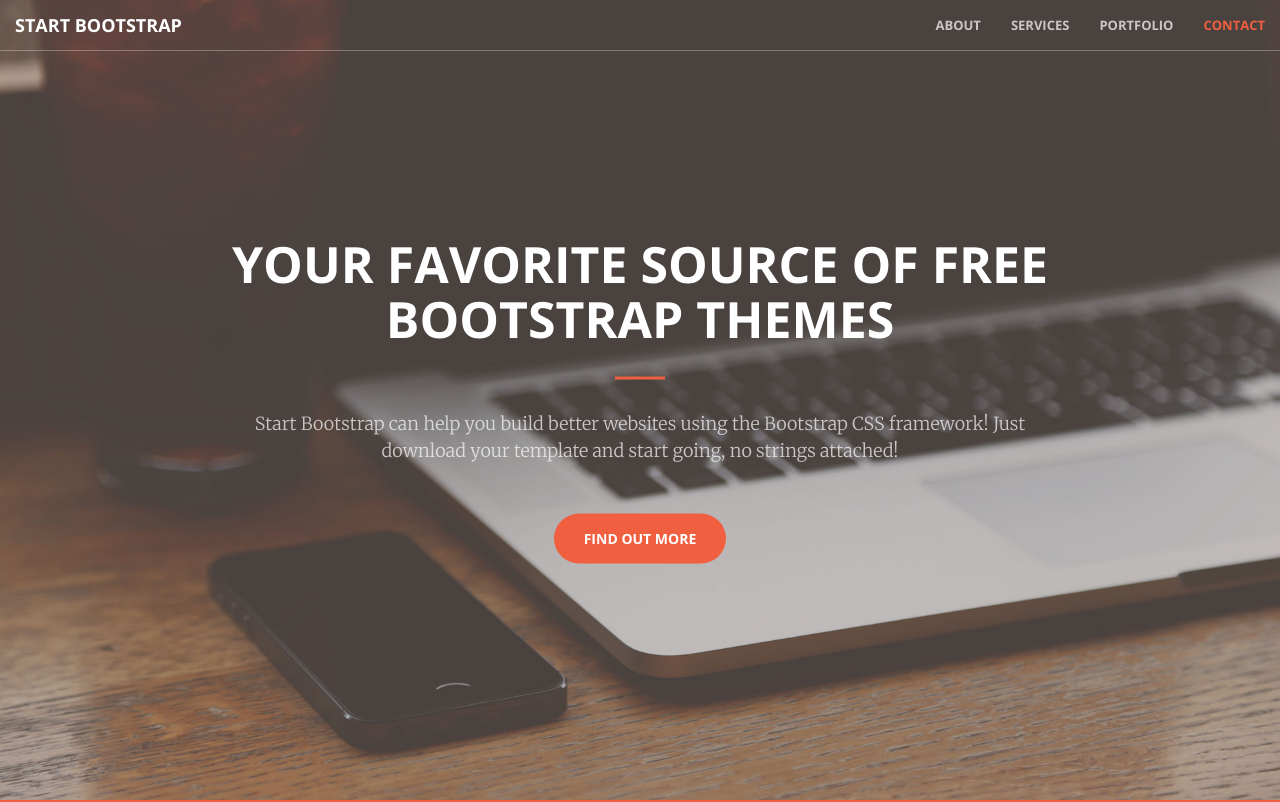
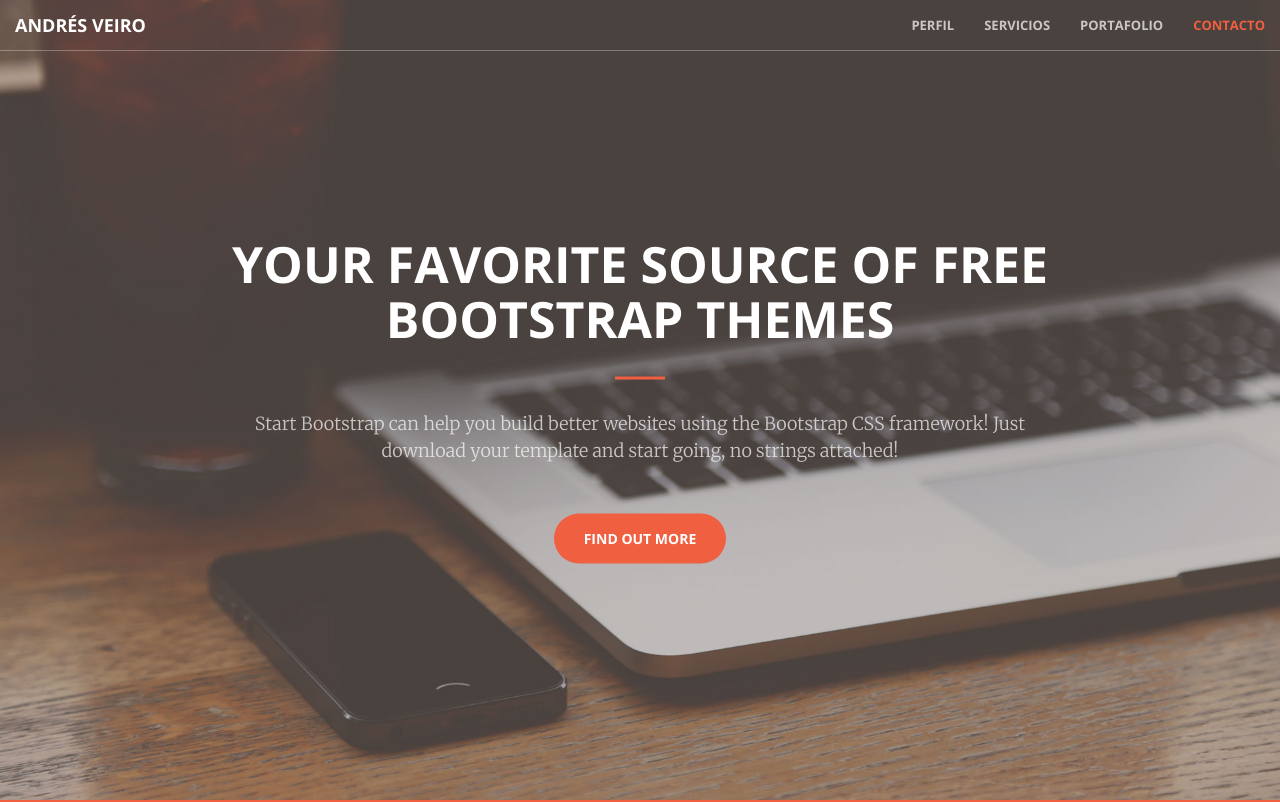
Before and after one commit to veiro/veiro.github.io, a website: page index.html in a window 1280 px wide. Shown: the top 802 px of the page. Drawn offline with nearby package versions, Linux system fonts and the light colour scheme.

Commit message:
Update index.html

```diff
--- a/index.html
+++ b/index.html
@@ -44,23 +44,23 @@
                 <button type="button" class="navbar-toggle collapsed" data-toggle="collapse" data-target="#bs-example-navbar-collapse-1">
                     <span class="sr-only">Toggle navigation</span> Menu <i class="fa fa-bars"></i>
                 </button>
-                <a class="navbar-brand page-scroll" href="#page-top">Start Bootstrap</a>
+                <a class="navbar-brand page-scroll" href="#page-top" > Andrés Veiro</a>
             </div>
 
             <!-- Collect the nav links, forms, and other content for toggling -->
             <div class="collapse navbar-collapse" id="bs-example-navbar-collapse-1">
                 <ul class="nav navbar-nav navbar-right">
                     <li>
-                        <a class="page-scroll" href="#about">About</a>
+                        <a class="page-scroll" href="#about">Perfil</a>
                     </li>
                     <li>
-                        <a class="page-scroll" href="#services">Services</a>
+                        <a class="page-scroll" href="#services">Servicios</a>
                     </li>
                     <li>
-                        <a class="page-scroll" href="#portfolio">Portfolio</a>
+                        <a class="page-scroll" href="#portfolio">Portafolio</a>
                     </li>
                     <li>
-                        <a class="page-scroll" href="#contact">Contact</a>
+                        <a class="page-scroll" href="#contact">Contacto</a>
                     </li>
                 </ul>
             </div>
```
